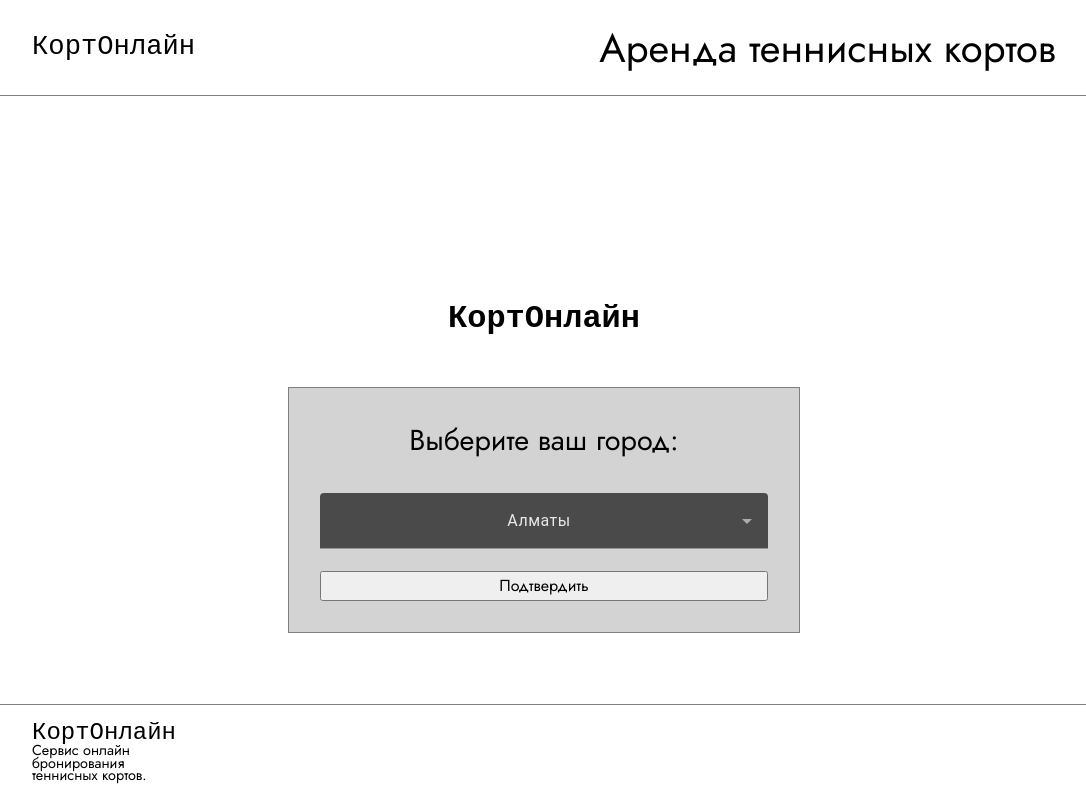
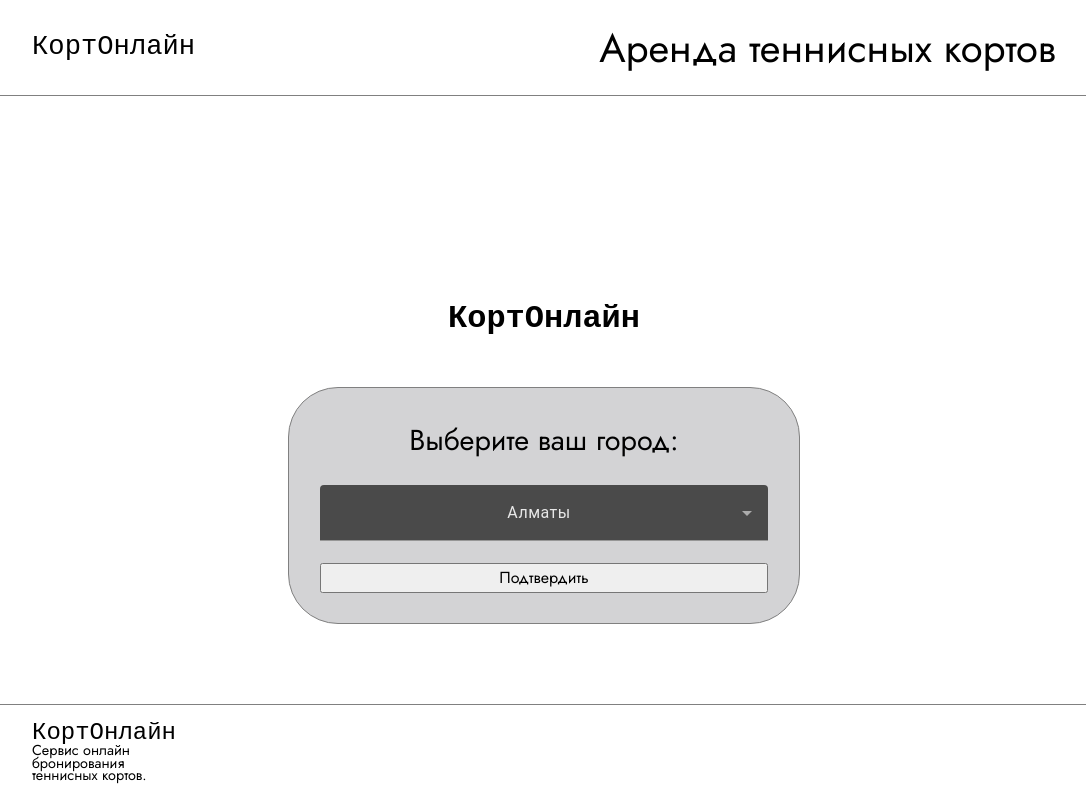
Before and after one commit to vladRomanov10/courtOnline, an Angular app: page /city-selector in a window 1280 px wide. Shown: the whole page, without its empty margins (96-1182 px from the left). Built offline with nearby package versions, Linux system fonts and the light colour scheme; a web font is replaced by a local one.

Commit message:
Минорные изменения

```diff
--- a/src/app/components/city-selector/city-selector.component.scss
+++ b/src/app/components/city-selector/city-selector.component.scss
@@ -16,9 +16,9 @@
 .city-dropdown {
   width: 50%;
   padding: 3%;
-  background-color: #D3D3D3;
+  background-color: #D3D3D5;
   border: 1px solid grey;
-
+  border-radius: 50px;
 
   &__flex-wrapper-primary {
     display: flex;
@@ -28,7 +28,7 @@
   &__tittle {
     font-size: 1.8rem;
     text-align: center;
-    margin-bottom: 7%;
+    margin-bottom: 5%;
   }
 
   &__select-form {
--- a/src/styles.scss
+++ b/src/styles.scss
@@ -1,5 +1,6 @@
 @import "app/styles/resetCSS";
 @import "../node_modules/@angular/material/prebuilt-themes/purple-green.css";
+
 body {
   font-family: "Jost", sans-serif;
   font-optical-sizing: auto;
```
